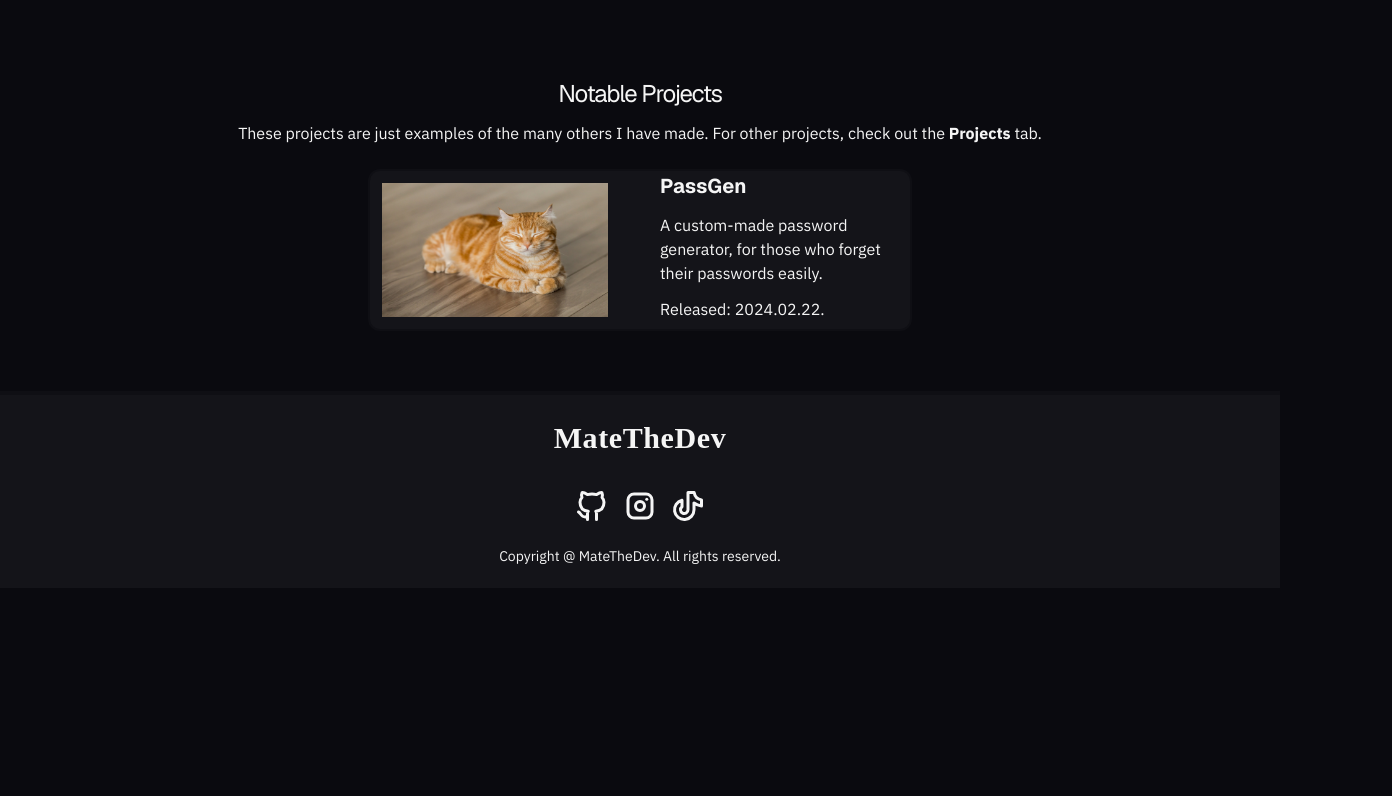
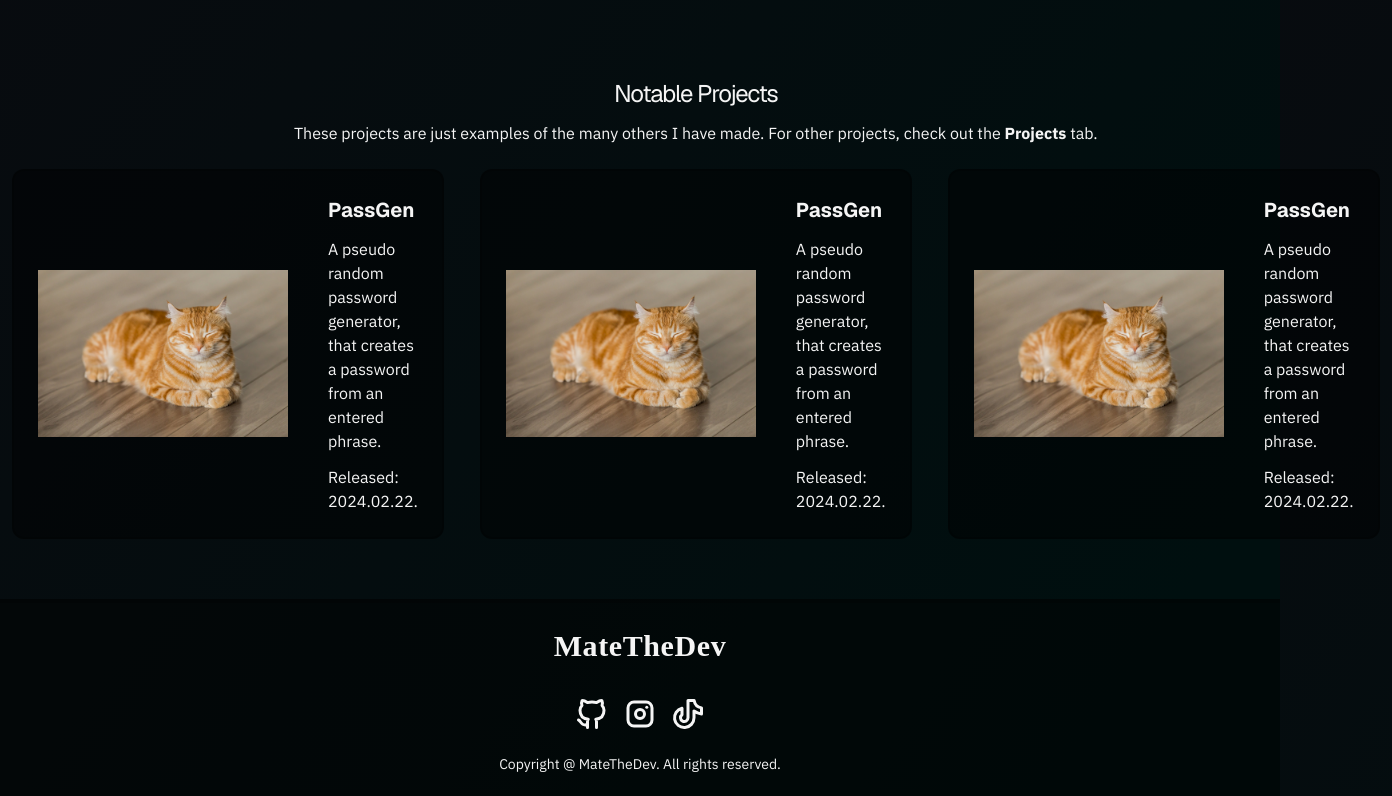
Before and after one commit to MateTheDev/matesite, a React (Vite) app: page / in a window 1280 px wide. Shown: the part 678-1474 px from the top of the page, 1392 px wide, since content can reach past the window. Before the commit the page ends 1266 px from the top, so only its background shows below. Built offline with nearby package versions, Linux system fonts and the light colour scheme; a web font is replaced by a local one.

Commit message:
Finished 'Notable Projects', moving on to Projects tab

```diff
--- a/components/home/tabs.jsx
+++ b/components/home/tabs.jsx
@@ -57,13 +57,29 @@ function Tabs() {
                             <div className="card w-full">
                                 <h2 className="mt-[48px] mb-[12px]">Notable Projects</h2>
                                 <p className='text-center mx-[22px] mb-[12px]'>These projects are just examples of the many others I have made. For other projects, check out the <b>Projects</b> tab.</p>
-                                <div className="projects-preview grid place-items-center grid-flow-col grid-rows-1 w-full">
-                                    <div className="project-preview flex gap-x-10 m-[12px] max-w-[640px] max-h-[162px] border-2 border-panel-border bg-panels rounded-[12px]">
-                                        <img className='flex-1 max-w-[250px] p-3' src="/assets/car.jpg" alt=""></img>
+                                <div className="projects-preview gap-3 md:flex justify-center w-full">
+                                    <div className="project-preview grid place-items-center md:flex gap-10 m-[12px] p-6 border-2 border-panel-border bg-panels rounded-[12px]">
+                                        <img className='flex-1 object-contain object-center w-[250px] max-w-[250px]' src="/assets/car.jpg" alt=""></img>
                                         <div className="side max-w-[250px]">
-                                            <h3 className='mb-[12px] text-left font-bold text-[20px]'>PassGen</h3>
-                                            <p className='w-fit text-left mb-[12px]'>A custom-made password generator, for those who forget their passwords easily.</p>
-                                            <p className='w-fit text-left'>Released: 2024.02.22.</p>
+                                            <h3 className='mb-[12px] text-center md:text-left font-bold md:text-[20px]'>PassGen</h3>
+                                            <p className='w-fit text-center md:text-left mb-[12px]'>A pseudo random password generator, that creates a password from an entered phrase.</p>
+                                            <p className='w-full md:w-fit text-center md:text-left'>Released: 2024.02.22.</p>
+                                        </div>
+                                    </div>
+                                    <div className="project-preview grid place-items-center md:flex gap-10 m-[12px] p-6 border-2 border-panel-border bg-panels rounded-[12px]">
+                                        <img className='flex-1 object-contain object-center w-[250px] max-w-[250px]' src="/assets/car.jpg" alt=""></img>
+                                        <div className="side max-w-[250px]">
+                                            <h3 className='mb-[12px] text-center md:text-left font-bold md:text-[20px]'>PassGen</h3>
+                                            <p className='w-fit text-center md:text-left mb-[12px]'>A pseudo random password generator, that creates a password from an entered phrase.</p>
+                                            <p className='w-full md:w-fit text-center md:text-left'>Released: 2024.02.22.</p>
+                                        </div>
+                                    </div>
+                                    <div className="project-preview grid place-items-center md:flex gap-10 m-[12px] p-6 border-2 border-panel-border bg-panels rounded-[12px]">
+                                        <img className='flex-1 object-contain object-center w-[250px] max-w-[250px]' src="/assets/car.jpg" alt=""></img>
+                                        <div className="side max-w-[250px]">
+                                            <h3 className='mb-[12px] text-center md:text-left font-bold md:text-[20px]'>PassGen</h3>
+                                            <p className='w-fit text-center md:text-left mb-[12px]'>A pseudo random password generator, that creates a password from an entered phrase.</p>
+                                            <p className='w-full md:w-fit text-center md:text-left'>Released: 2024.02.22.</p>
                                         </div>
                                     </div>
                                 </div>
--- a/src/index.css
+++ b/src/index.css
@@ -10,9 +10,10 @@
     /* COLORS */
     --color-primary: #008080;
     --color-secondary: #bf55ec;
-    --color-background: #0a0a0f;
-    --color-panels: #141419;
-    --color-panel-border: #0f0f14;
+    --color-background-1: #0a0a0f;
+    --color-background-2: #000f0f;
+    --color-panels: #00000075;
+    --color-panel-border: #00000038;
     --color-panel-in-panel: #0000003f;
     --color-font-col: #f5f5f5;
     --color-success: #00944a;
@@ -21,7 +22,7 @@
 }
 
 body {
-    background-color: var(--color-background);
+    background: linear-gradient(125deg, var(--color-background-1) 0%, var(--color-background-2) 90%);
     color: var(--color-font-col);
     font-family: 'IBM Plex Sans';
 }
```
